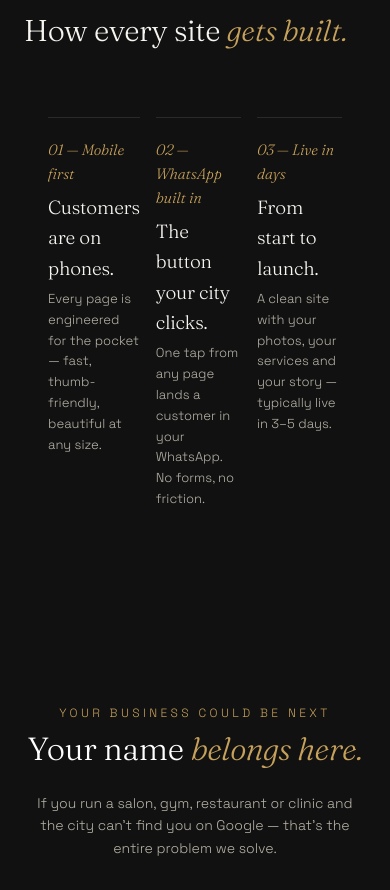
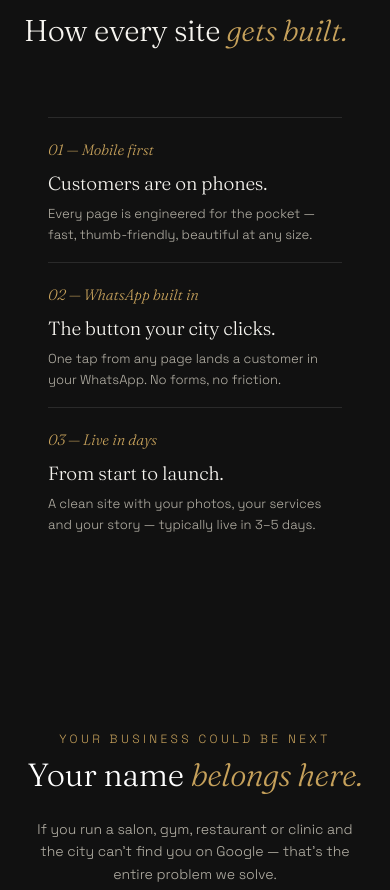
Before and after one commit to satti04rehman/client-showcase, a plain HTML site: page index.html in a window 390 px wide. Shown: the part 4587-5477 px from the top of the page. Drawn offline with Linux system fonts and the light colour scheme.

Commit message:
Fix horizontal overflow at 320px: let craft grid collapse responsively

```diff
--- a/index.html
+++ b/index.html
@@ -222,7 +222,7 @@ footer .const{display:flex;justify-content:space-between;flex-wrap:wrap;gap:10px
       <h2 style="color:var(--cream)">How every site <em>gets built.</em></h2>
     </div>
     <div class="band">
-      <div class="const" style="grid-template-columns:repeat(3,1fr)">
+      <div class="const">
         <div class="step"><div class="k">01 — Mobile first</div><h3>Customers are on phones.</h3><p>Every page is engineered for the pocket — fast, thumb-friendly, beautiful at any size.</p></div>
         <div class="step"><div class="k">02 — WhatsApp built in</div><h3>The button your city clicks.</h3><p>One tap from any page lands a customer in your WhatsApp. No forms, no friction.</p></div>
         <div class="step"><div class="k">03 — Live in days</div><h3>From start to launch.</h3><p>A clean site with your photos, your services and your story — typically live in 3–5 days.</p></div>
```
